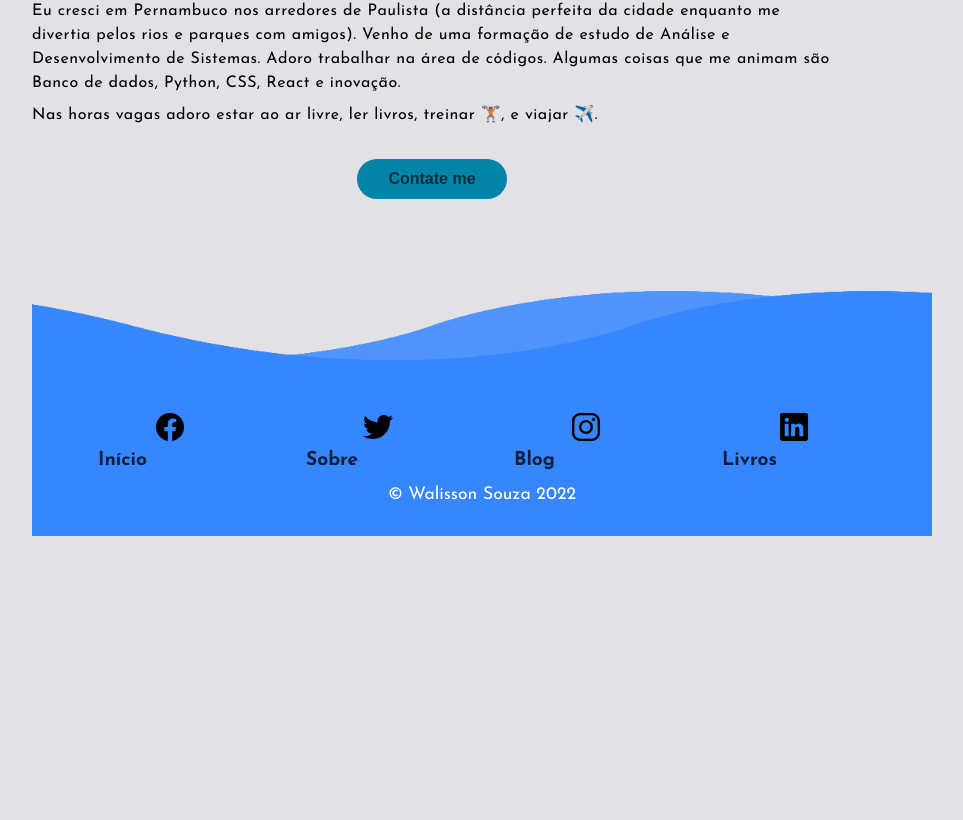
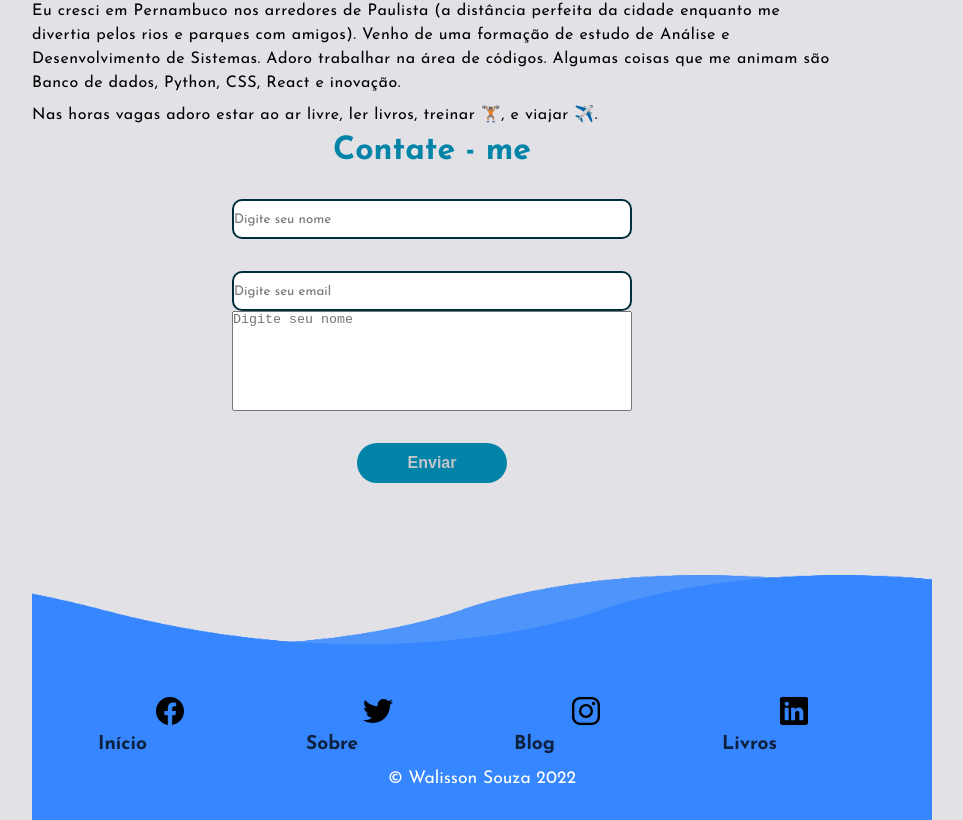
Before and after one commit to walissonsou/meublog, a React (Create React App) app: page /sobre in a window 1280 px wide. Shown: the part 675-1495 px from the top of the page, without its empty margins (208-1171 px from the left). Before the commit the page ends 1211 px from the top, so only its background shows below. Built offline with nearby package versions, Linux system fonts and the light colour scheme; no server answers.

Commit message:
build: add functions and lib emailjs

```diff
--- a/src/pages/About/index.jsx
+++ b/src/pages/About/index.jsx
@@ -1,7 +1,37 @@
 import styles from "./About.module.css";
 import euwal from "../../assets/euwal.png";
 
+import emailjs from '@emailjs/browser'
+import { useState } from 'react'
+
 export default function About() {
+  const [name, setName] = useState('')
+  const [email, setEmail] = useState('')
+  const [text, setText] = useState('')
+
+  function sendEmail(e){
+    e.preventDefault()
+    if(name === '' || email === '' || text === ''){
+      alert('Preencha todos os campos')
+      return
+    }
+    const templateParams = {
+      from_name: name,
+      message: text,
+      email: email
+    }
+
+   emailjs.send('service_jrte1ll', 'template_73hsets', templateParams, 'JToFexn9HGHuckn0s')
+   .then((res) => {
+    console.log('Enviei', res.status, res.text)
+    setName('')
+    setEmail('')
+    setText('')
+   }, (err) => {
+    console.log('ERRO:',err)
+   })
+  }
+
   return (
     <div className={styles.aboutcontainer}>
       <img className={styles.photo} src={euwal} alt="Walisson" />
@@ -30,11 +60,49 @@ export default function About() {
            e viajar ✈️.
         </p>
       </p>
-      <div className={styles.buttonemail}>
+      <h1 className="h1Form">
+            Contate - me
+      </h1>
+      <div className={styles.containerForm}>
+
+        <form className="form" onSubmit={() => {}} >
+
+          <input
+            className="input"
+            type="text"
+            placeHolder="Digite seu nome"
+            required
+            onChange={ e => setName(e.target.value)}
+            value={name}
+          />
+            <input
+            className="input"
+            type="email"
+            pattern=".+@globex\.com"
+            required
+            placeHolder="Digite seu email"
+            onChange={ e => setEmail(e.target.value)}
+            value={email}
+          />
+          <textarea
+            className="textarea"
+            placeHolder="Digite seu nome"
+            onChange={ e => setText(e.target.value)}
+            value={text}
+
+           />
+          <button className='sendForm' id="sendForm" type="submit" value='Enviar' onClick={sendEmail}> Enviar </button>
+        </form>
+      </div>
+
+
+
+
+      {/* <div className={styles.buttonemail}>
         <a className={styles.myemail} href="mailto:walissonsouza96@hotmail.com">
-          <button className={styles.buttons}>Contate me</button>
+          <button className={styles.buttons}>Contate-me</button>
         </a>
-      </div>
+      </div> */}
     </div>
   );
 }
```
